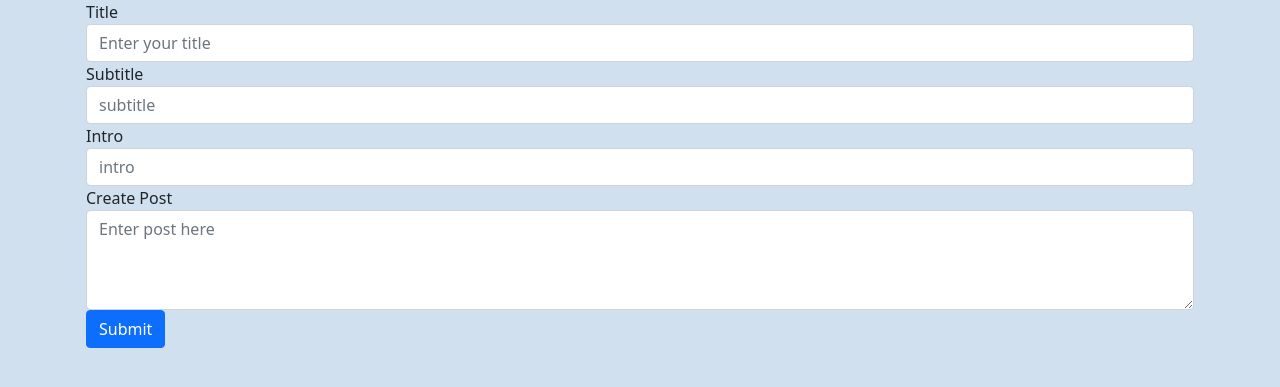
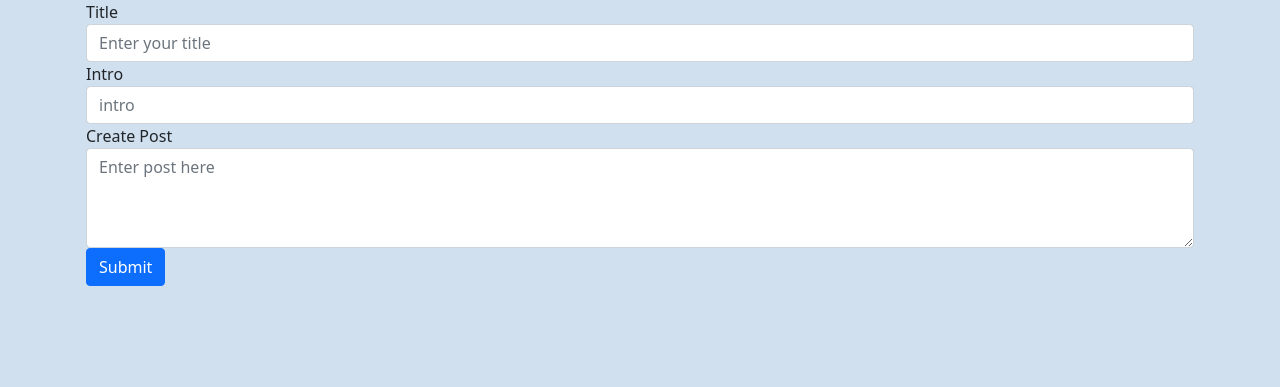
Before and after one commit to pm-2001/Content_Management_System, a Django app: page /posts in a window 1280 px wide. Shown: the part 56-443 px from the top of the page. Run offline with Django 4.2, Linux system fonts and the light colour scheme; a user stored in the database is signed in; some libraries are stand-ins or nearby versions.

Commit message:
Some modifications

```diff
--- a/task/blog/models.py
+++ b/task/blog/models.py
@@ -15,13 +15,10 @@ class Contact(models.Model):
 
 class Post(models.Model):
     title = models.CharField(max_length=50)
-    subtitle = models.CharField(max_length=50)
+    username = models.CharField(max_length=50)
     intro = models.TextField()
     body = models.TextField()
     date = models.DateTimeField(auto_now_add=True)
 
     class Meta:
         ordering=['-date']
-
-    def __str__(self):
-       return self.title
--- a/task/blog/views.py
+++ b/task/blog/views.py
@@ -25,10 +25,10 @@ def about(request):
 def posts(request):
     if request.method == "POST":
         title = request.POST.get('title')
-        subtitle= request.POST.get('subtitle')
+        username = request.POST.get(request.user)
         intro = request.POST.get('intro')
         body = request.POST.get('body')
-        posts= Post(title=title,subtitle=subtitle,intro=intro,body=body,date = datetime.today())
+        posts= Post(title=title,username=request.user,intro=intro,body=body,date = datetime.today())
         posts.save()
     return render(request,'posts.html')
 
--- a/task/static/blog/style.css
+++ b/task/static/blog/style.css
@@ -8,8 +8,11 @@
 }
 
 .col-md-5{
-    padding-top: 100px;
+    padding-top: 10px;
     padding-left: 40px;
+}
+.card{
+    border-radius: 18.25;
 }
 
 body {
--- a/task/templates/index.html
+++ b/task/templates/index.html
@@ -6,7 +6,7 @@
             <div class="col-md-5" >
               <div class="card mb-4 box-shadow">
                 <div class="card-body">
-                  <p class="card-text">{{request.user}}</p>
+                  <p class="card-text">{{i.username}}</p>
                   <p class="card-text">{{i.title}}</p>
                   <p class="card-text">{{i.body}}</p>
                   <div class="d-flex justify-content-between align-items-center">
--- a/task/templates/posts.html
+++ b/task/templates/posts.html
@@ -4,13 +4,13 @@
 <div class ="container" py-40 mb-30>
 <form method="post" action="/posts">
     {% csrf_token %}
+    {% comment %} <div class="form-group">
+        <label for="username">Username</label>
+        <input type="text" class="form-control" name="username" id="subtitle" placeholder="username">
+    </div> {% endcomment %}
     <div class="form-group">
         <label for="title">Title</label>
         <input type="text" class="form-control" name="title" id="title" placeholder="Enter your title">
-    </div>
-    <div class="form-group">
-        <label for="subtitle">Subtitle</label>
-        <input type="text" class="form-control" name="subtitle" id="subtitle" placeholder="subtitle">
     </div>
     <div class="form-group">
           <label for="intro">Intro</label>
```
Also changed, not shown: task/blog/migrations/0005_rename_subtitle_post_username.py (added), task/db.sqlite3.
